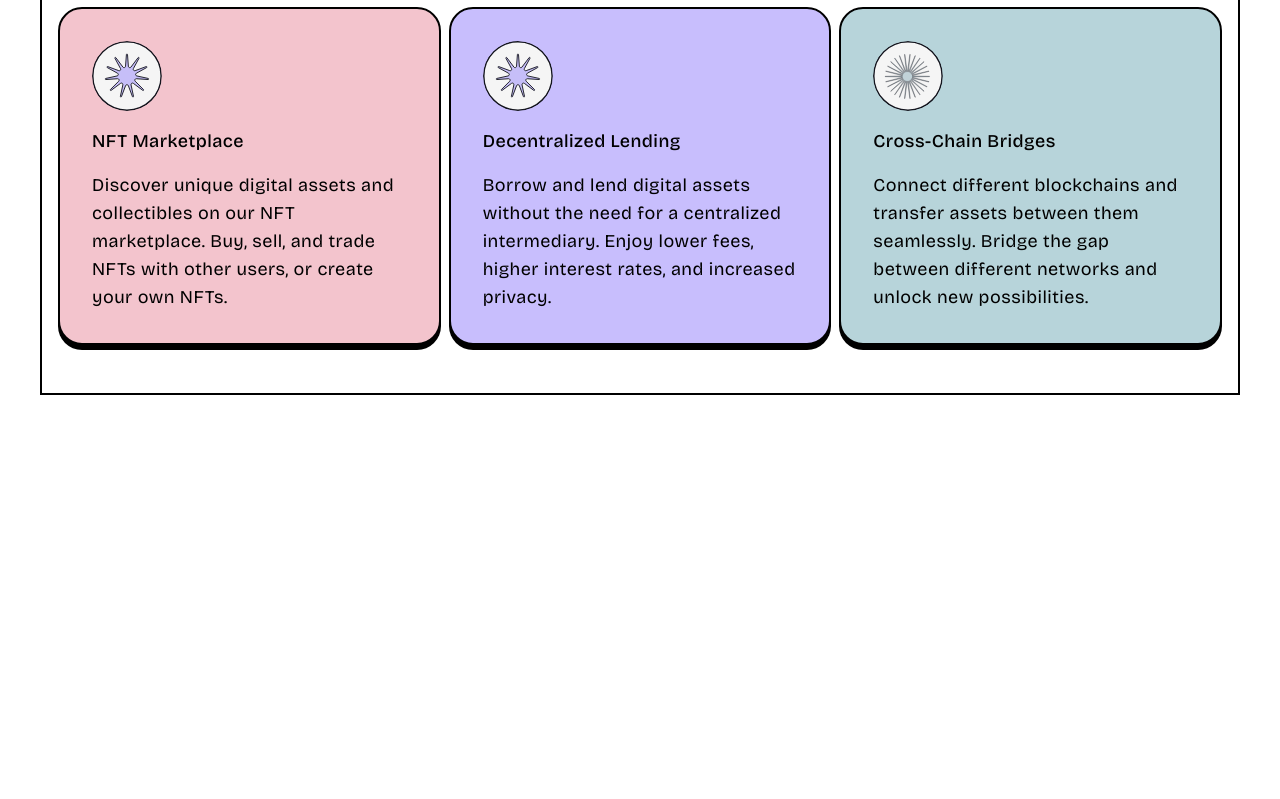
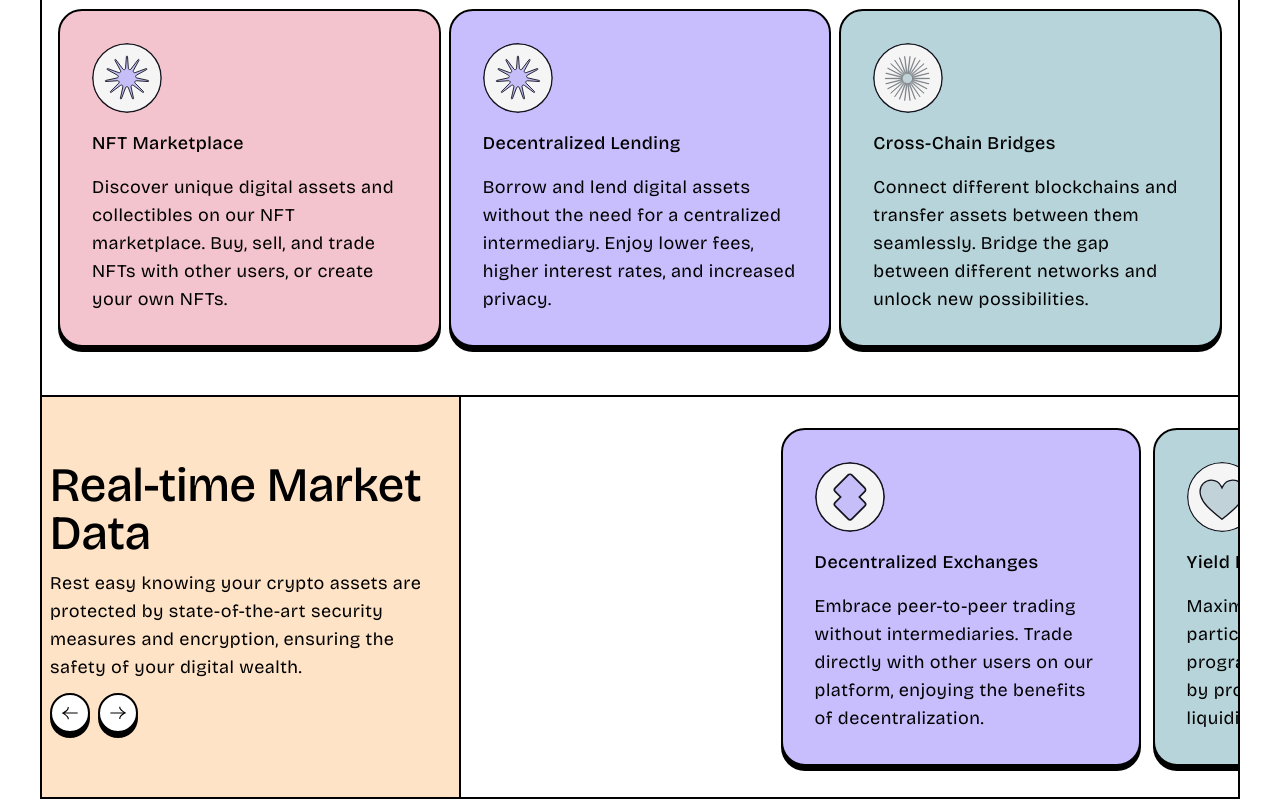
Before and after one commit to adhikareeprayush/Landing-Page-React, a React (Vite) app: page / in a window 1280 px wide. Shown: the part 1557-2356 px from the top of the page. Before the commit the page ends 1952 px from the top, so only its background shows below. Built offline with nearby package versions, Linux system fonts and the light colour scheme.

Commit message:
realtime Market

```diff
--- a/src/App.jsx
+++ b/src/App.jsx
@@ -3,7 +3,7 @@ import Hero from "./Components/Hero/Hero";
 import InfiniteMarquee from "./Components/InfiniteMarquee/InifiniteMarquee";
 import YourWindow from "./Components/YourWindow/YourWindow";
 import Features from "./Components/Features/Features";
-// import RealTimeMarketData from "./Components/RealTimeMarketData/RealTimeMarketData";
+import RealTimeMarketData from "./Components/RealTimeMarketData/RealTimeMarketData";
 
 function App() {
 
@@ -15,7 +15,7 @@ function App() {
       <InfiniteMarquee />
       <YourWindow />
       <Features />
-      {/* <RealTimeMarketData /> */}
+      <RealTimeMarketData />
     </div>
   );
 }
--- a/src/Components/Button/Button.jsx
+++ b/src/Components/Button/Button.jsx
@@ -1,7 +1,6 @@
-// src/components/Button.jsx
 import PropTypes from "prop-types";
-import './Button.css'
-import { ICONS } from '../../assets/ICONS'
+import './Button.css';
+import { ICONS } from '../../assets/ICONS';
 import { useState, useRef, useEffect } from "react";
 
 const Button = ({
@@ -13,8 +12,8 @@ const Button = ({
     ghost = false,     // Ghost button
     dropdownItems = [], // Dropdown items (an array of {label, value})
     onDropdownSelect,  // Function to handle selection of dropdown item
+    onClick,  // The main onClick handler
 }) => {
-
     const [isDropdownOpen, setIsDropdownOpen] = useState(false);
     const buttonRef = useRef(null); // Create a ref for the button
 
@@ -34,42 +33,21 @@ const Button = ({
             "border": "border-black-900",
             "shadowColor": "#000000"
         },
-        info: {
-            "base": "text-black bg-info-300 border-2",
-            "hover": "hover:text-[#fff] hover:bg-[#7ca4de]",
-            "focus": "focus:bg-info-600 focus:translate-y-1 focus:shadow-none focus:text-white",
-            "border": "border-[#5d85d4]",
-            "shadowColor": "#5d85d4",
-        },
-        success: {
-            "base": "text-white bg-success-300 border-2",
-            "hover": "hover:bg-success-500 hover:text-[#fff]",
-            "focus": "focus:bg-success-600 focus:text-white focus:translate-y-1 focus:shadow-none",
-            "border": "border-[#2c7572]",
-            "shadowColor": "#2c7572",
-        },
-        warning: {
-            "base": "text-black bg-warning-300 border-2",
-            "hover": "hover:bg-warning-500 hover:text-[#fff]",
-            "focus": "focus:bg-warning-600 focus:text-white focus:translate-y-1 focus:shadow-none",
-            "border": "border-[#d8471e]",
-            "shadowColor": "#d8471e",
-        },
-        danger: {
-            "base": "text-white bg-danger-300 border-2",
-            "hover": "hover:bg-danger-500 hover:text-[#fff]",
-            "focus": "focus:bg-danger-600 focus:text-white focus:translate-y-1 focus:shadow-none",
-            "border": "border-[#cd4e35]",
-            "shadowColor": "#cd4e35",
-        }
+        // other button types
     };
 
     // Merge classes based on the selected type
     const currentType = buttonTypes[type] || buttonTypes.primary;
 
-    const handleClick = () => {
-        if (!isDropdownOpen) {
-            setIsDropdownOpen(true); // Open the dropdown only if it's not already open
+    const handleClick = (e) => {
+        // Handle dropdown logic first
+        if (dropdownItems.length > 0) {
+            setIsDropdownOpen(!isDropdownOpen); // Toggle dropdown
+        }
+
+        // Trigger the passed onClick prop if it exists
+        if (onClick) {
+            onClick(e);
         }
     };
 
@@ -96,7 +74,6 @@ const Button = ({
         setIsDropdownOpen(false); // Close the dropdown after selection
     };
 
-
     return (
         <div className="relative" ref={buttonRef}> {/* Wrap button and dropdown in a relative container */}
             <button
@@ -113,10 +90,7 @@ const Button = ({
                 `}
                 style={ghost ? { color: currentType.shadowColor } : { '--tw-shadow-color': currentType.shadowColor }}
             >
-                {
-                    icon ? <img src={ICONS[icon]} alt="icon" className="mr-2" /> : ''
-                }
-
+                {icon && <img src={ICONS[icon]} alt="icon" className="mr-2" />}
                 {text}
                 {dropdownItems.length > 0 && (
                     <img
@@ -149,12 +123,11 @@ const Button = ({
 Button.propTypes = {
     text: PropTypes.string,
     type: PropTypes.oneOf(["primary", "secondary", "success", "warning"]),
-    onClick: PropTypes.func,
+    onClick: PropTypes.func,  // Add onClick validation
     disabled: PropTypes.bool,
     className: PropTypes.string,
     icon: PropTypes.string,
     ghost: PropTypes.bool,
-    dropdown: PropTypes.bool,
     dropdownItems: PropTypes.arrayOf(PropTypes.shape({ label: PropTypes.string, value: PropTypes.any })), // Dropdown items prop
     onDropdownSelect: PropTypes.func, // Function to handle dropdown item selection
 };
--- a/src/Components/FeaturedCard/FeaturedCard.jsx
+++ b/src/Components/FeaturedCard/FeaturedCard.jsx
@@ -2,9 +2,9 @@
 import PropTypes from 'prop-types';
 import { ICONS } from '../../assets/ICONS';
 
-const FeaturedCard = ({ backgroundColor, icon, title, description }) => {
+const FeaturedCard = ({ backgroundColor, icon, title, description, className }) => {
     return (
-        <div className={`${backgroundColor} flex flex-col featuredCard border-2 border-black shadow p-8 rounded-3xl gap-4`}
+        <div className={`${backgroundColor} flex flex-col featuredCard border-2 border-black shadow p-8 rounded-3xl gap-4 ${className}`}
             style={{ '--tw-shadow-color': '#000000' }}
         >
             <div className="featureIcon">
@@ -20,6 +20,7 @@ const FeaturedCard = ({ backgroundColor, icon, title, description }) => {
 FeaturedCard.propTypes = {
     backgroundColor: PropTypes.string,
     icon: PropTypes.string,
+    className: PropTypes.string,
     title: PropTypes.string,
     description: PropTypes.string
 }
--- a/src/Components/Features/Features.jsx
+++ b/src/Components/Features/Features.jsx
@@ -45,7 +45,7 @@ const Features = () => {
 
     ];
     return (
-        <section className="py-[48px] px-[16px] grid grid-cols-3 items-center gap-x-2 gap-y-4">
+        <section className="py-[48px] px-[16px] grid grid-cols-3 items-center gap-x-2 gap-y-4 border-b-2">
             {featuredCards.map((card, index) => (
                 <FeaturedCard key={index} {...card} />
             ))}
--- /dev/null
+++ b/src/Components/RealTimeMarketData/RealTimeMarketData.css
@@ -0,0 +1,23 @@
+.real-content {
+  flex-basis: 35%;
+  display: flex;
+  flex-direction: column;
+  gap: 12px;
+}
+
+.real-content button img {
+  width: 20px !important;
+  height: 20px !important;
+  margin-inline: auto;
+}
+
+.real-content button {
+  width: fit-content;
+  padding: 0px;
+  height: 40px;
+  width: 40px;
+  display: flex;
+  align-items: center;
+  justify-content: center;
+  border-radius: 50%;
+}
--- a/src/Components/RealTimeMarketData/RealTimeMarketData.jsx
+++ b/src/Components/RealTimeMarketData/RealTimeMarketData.jsx
@@ -1,18 +1,111 @@
+import { useState, useRef, useEffect } from 'react';
 import Button from '../Button/Button';
+import './RealTimeMarketData.css';
+import FeaturedCard from '../FeaturedCard/FeaturedCard';
+
+const featuredCards = [
+    {
+        backgroundColor: 'bg-lila-500',
+        icon: 'proIcon',
+        title: 'Decentralized Exchanges',
+        description: 'Embrace peer-to-peer trading without intermediaries. Trade directly with other users on our platform, enjoying the benefits of decentralization.'
+    },
+    {
+        backgroundColor: 'bg-green-500',
+        icon: 'heartIcon',
+        title: 'Yield Farming',
+        description: 'Maximize your returns by participating in our yield farming program. Earn passive income by providing liquidity to our liquidity pools.'
+    },
+    {
+        backgroundColor: 'bg-yellow-500',
+        icon: 'starterIcon',
+        title: 'Staking',
+        description: 'Secure the network and earn rewards by staking your tokens. Participate in the governance of our platform and influence the future of our ecosystem.'
+    },
+    {
+        backgroundColor: 'bg-red-500',
+        icon: 'cyrptoEducationIcon',
+        title: 'NFT Marketplace',
+        description: 'Discover unique digital assets and collectibles on our NFT marketplace. Buy, sell, and trade NFTs with other users, or create your own NFTs.'
+    },
+    {
+        backgroundColor: 'bg-lila-500',
+        icon: 'cyrptoEducationIcon',
+        title: 'Decentralized Lending',
+        description: 'Borrow and lend digital assets without the need for a centralized intermediary. Enjoy lower fees, higher interest rates, and increased privacy.'
+    },
+    {
+        backgroundColor: 'bg-green-500',
+        icon: 'mobileIcon',
+        title: 'Cross-Chain Bridges',
+        description: 'Connect different blockchains and transfer assets between them seamlessly. Bridge the gap between different networks and unlock new possibilities.'
+    },
+];
 
 const RealTimeMarketData = () => {
+    const [currentIndex, setCurrentIndex] = useState(0);
+    const slideRef = useRef(null);
+    const cardWidth = 360;
+
+    const handleNext = () => {
+        if (currentIndex < featuredCards.length - 1) {
+            setCurrentIndex(currentIndex + 1);
+        } else {
+            setCurrentIndex(0);
+        }
+
+    };
+
+    const handlePrev = () => {
+        if (currentIndex > 0) {
+            setCurrentIndex(currentIndex - 1);
+        } else {
+            setCurrentIndex(featuredCards.length - 1);
+        }
+
+    };
+
+    useEffect(() => {
+        slideRef.current.style.transform = `translateX(-${currentIndex * cardWidth}px)`;
+    }, [currentIndex]);
+
+
     return (
-        <section className="flex w-full align-items-center">
-            <div className="real-content">
-                <h2>Real-time Market Data </h2>
+        <section className="flex w-full items-center">
+            <div className="real-content py-16 px-2 border-r-2 bg-yellow-500">
+                <h2>Real-time Market Data</h2>
                 <p>Rest easy knowing your crypto assets are protected by state-of-the-art security measures and encryption, ensuring the safety of your digital wealth.</p>
+                <div className="controls flex gap-2 items-center">
+                    <Button
+                        icon='leftArrow'
+                        type="secondary"
+                        className='focus:bg-lila-500 hover:bg-lila-500 focus:border-[#000]'
+                        onClick={handlePrev}
+                    />
+                    <Button
+                        icon='rightArrow'
+                        type="secondary"
+                        className='focus:bg-lila-500 hover:bg-lila-500 focus:border-[#000]'
+                        onClick={handleNext}
+                    />
+                </div>
             </div>
-            <div className="controls">
-                <Button icon='leftArrow' type="secondary" className='foucs:bg-[#fff] rounded-[50%]' />
+
+            <div className="real-slides overflow-hidden w-[65%]">
+                <div
+                    ref={slideRef}
+                    className="flex transition-transform duration-300 ease-in-out px-80 py-3 gap-3"
+                    style={{ width: `${featuredCards.length * 100}%` }}
+                >
+                    {featuredCards.map((card, index) => (
+                        <div key={index} className="w-[360px]">
+                            <FeaturedCard {...card} className="max-w-none w-[360px]" />
+                        </div>
+                    ))}
+                </div>
             </div>
-            <div className="real-slides"></div>
         </section>
-    )
-}
+    );
+};
 
-export default RealTimeMarketData
+export default RealTimeMarketData;
--- a/src/Components/YourWindow/YourWindow.jsx
+++ b/src/Components/YourWindow/YourWindow.jsx
@@ -1,7 +1,7 @@
 
 const YourWindow = () => {
     return (
-        <section className="py-[88px] bg-red-500 d-flex flex-col items-center justify-center gap-2 w-full lg:px-[400px]">
+        <section className="py-[88px] bg-red-500 d-flex flex-col items-center justify-center gap-2 w-full lg:px-[400px] border-b-2">
             <h2 className="text-center">Your window into the crypto world</h2>
             <p className="text-center">Exploring the boundless horizons of digital currency</p>
         </section>
```
